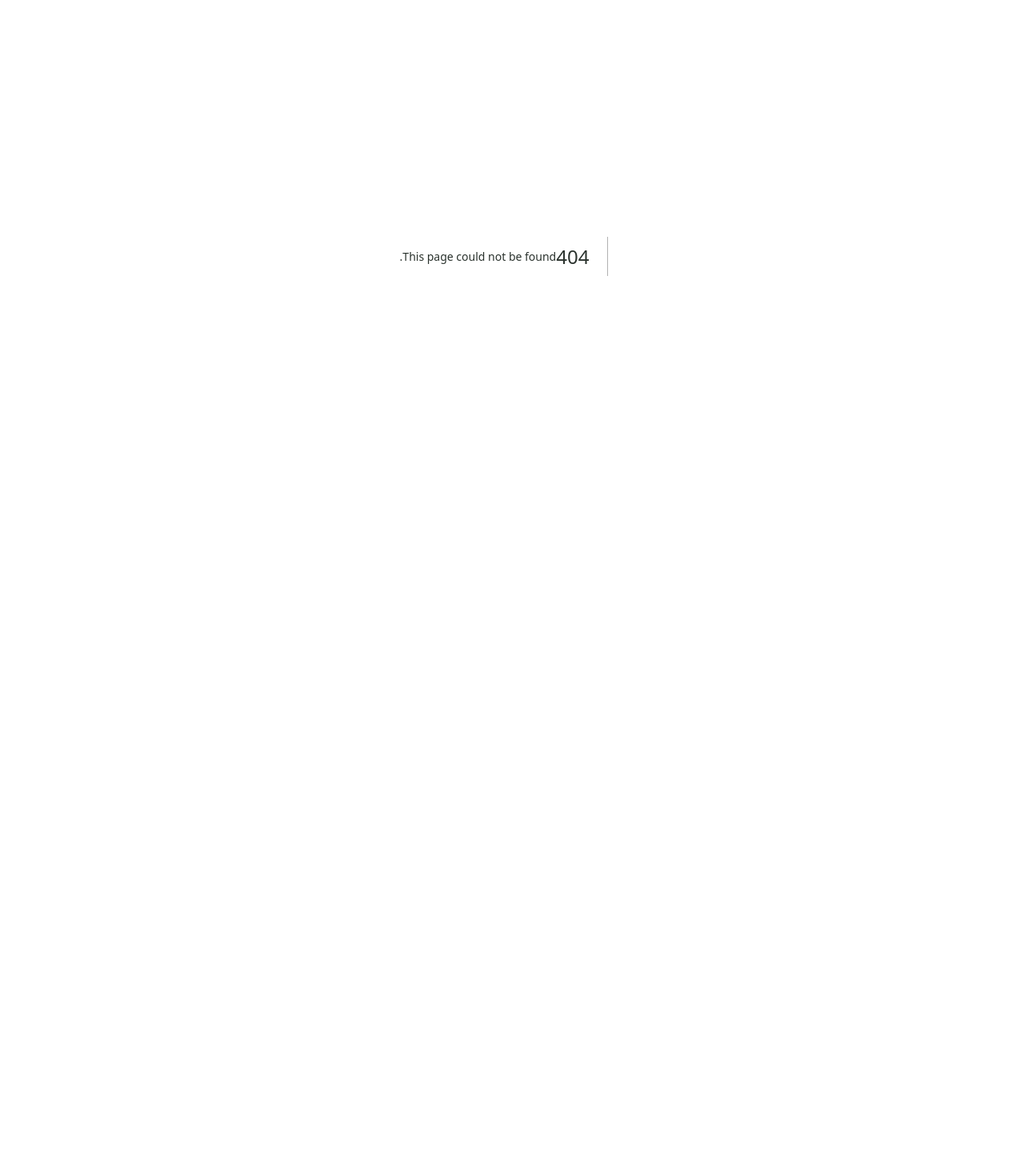
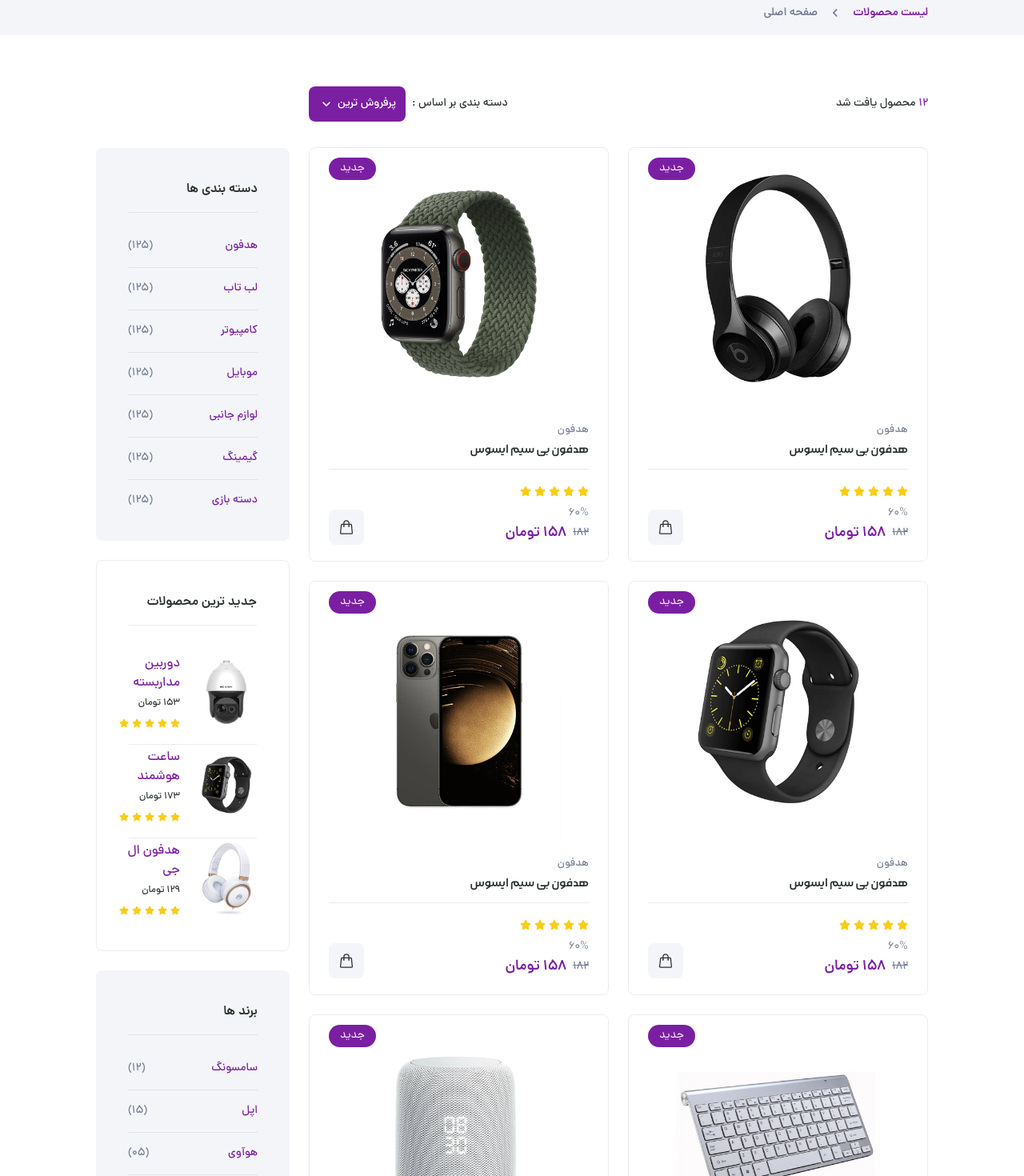
Before and after one commit to Alireza-edk13/Elctro, a Next.js app: page /products-list in a window 1280 px wide. Before the commit this address had no page. Shown: the part 80-1550 px from the top of the page at 80% size. Before the commit the page ends 800 px from the top, so only its background shows below. Built offline with nearby package versions, Linux system fonts and the light colour scheme.

Commit message:
feat: product list

```diff
--- /dev/null
+++ b/src/app/(main)/products-list/page.js
@@ -0,0 +1,103 @@
+import React from 'react'
+import Breadcrumbs from '@/components/modules/Breadcrumbs/Breadcrumbs'
+import ProductBox from '@/components/modules/ProductBox/ProductBox'
+import { MdNavigateNext } from 'react-icons/md'
+import NewProduct from '@/components/templates/ProductList/NewProduct/NewProduct'
+
+
+export default function page() {
+    return (
+        <>
+            <Breadcrumbs destination="لیست محصولات" />
+            <section className=' container mt-8'>
+                <div className=' grid grid-cols-12 gap-6'>
+                    <div className=' col-span-12 lg:col-span-9'>
+                        <div className=' flex justify-between items-center my-8'>
+                            <span className='text-sm'><span className=' ml-1 text-main'>12</span>محصول یافت شد</span>
+                            <div className='text-sm flex-center gap-2'>
+                                <span>دسته بندی بر اساس :</span>
+                                <div className=' bg-main p-3  rounded-lg text-white flex-center gap-1'>
+                                    <span>پرفروش ترین </span>
+                                    <MdNavigateNext className=' text-xl rotate-90' />
+                                </div>
+                            </div>
+                        </div>
+                        <div className=' grid grid-cols-1 sm:grid-cols-2 2xl:grid-cols-3 gap-6'>
+                            <ProductBox isProductBoxForProductsList={true} pic="product-1" />
+                            <ProductBox isProductBoxForProductsList={true} pic="product-9" />
+                            <ProductBox isProductBoxForProductsList={true} pic="product-5" />
+                            <ProductBox isProductBoxForProductsList={true} pic="product-6" />
+                            <ProductBox isProductBoxForProductsList={true} pic="product-2" />
+                            <ProductBox isProductBoxForProductsList={true} pic="product-7" />
+                            <ProductBox isProductBoxForProductsList={true} pic="product-8" />
+                            <ProductBox isProductBoxForProductsList={true} pic="product-10" />
+                            <ProductBox isProductBoxForProductsList={true} pic="product-3" />
+                            <ProductBox isProductBoxForProductsList={true} pic="product-11" />
+                            <ProductBox isProductBoxForProductsList={true} pic="product-4" />
+                        </div>
+                    </div>
+                    <div className=' col-span-12 lg:col-span-3'>
+                        <div className=' bg-mainBg rounded-lg p-10 mt-[6.8rem]'>
+                            <h5 className=' font-semibold border-b pb-4 border-mainBorder mb-8'>دسته بندی ها</h5>
+                            <ul className=' space-y-4'>
+                                <li className=' flex justify-between border-b pb-4 border-mainBorder items-center text-main text-sm'>
+                                    <span>هدفون</span>
+                                    <span className=' text-mainGray'>(125)</span>
+                                </li>
+                                <li className=' flex justify-between border-b pb-4 border-mainBorder items-center text-main text-sm'>
+                                    <span>لب تاب</span>
+                                    <span className=' text-mainGray'>(125)</span>
+                                </li>
+                                <li className=' flex justify-between border-b pb-4 border-mainBorder items-center text-main text-sm'>
+                                    <span>کامپیوتر</span>
+                                    <span className=' text-mainGray'>(125)</span>
+                                </li>
+                                <li className=' flex justify-between border-b pb-4 border-mainBorder items-center text-main text-sm'>
+                                    <span>موبایل</span>
+                                    <span className=' text-mainGray'>(125)</span>
+                                </li>
+                                <li className=' flex justify-between border-b pb-4 border-mainBorder items-center text-main text-sm'>
+                                    <span>لوازم جانبی</span>
+                                    <span className=' text-mainGray'>(125)</span>
+                                </li>
+                                <li className=' flex justify-between border-b pb-4 border-mainBorder items-center text-main text-sm'>
+                                    <span>گیمینگ</span>
+                                    <span className=' text-mainGray'>(125)</span>
+                                </li>
+                                <li className=' flex justify-between border-mainBorder items-center text-main text-sm'>
+                                    <span>دسته بازی</span>
+                                    <span className=' text-mainGray'>(125)</span>
+                                </li>
+
+                            </ul>
+                        </div>
+                        <NewProduct />
+                        <div className=' bg-mainBg rounded-lg p-10'>
+                            <h5 className=' font-semibold border-b pb-4 border-mainBorder mb-8'>برند ها</h5>
+                            <ul className=' space-y-4'>
+                                <li className=' flex justify-between border-b pb-4 border-mainBorder items-center text-main text-sm'>
+                                    <span>سامسونگ</span>
+                                    <span className=' text-mainGray'>(12)</span>
+                                </li>
+                                <li className=' flex justify-between border-b pb-4 border-mainBorder items-center text-main text-sm'>
+                                    <span>اپل</span>
+                                    <span className=' text-mainGray'>(15)</span>
+                                </li>
+                                <li className=' flex justify-between border-b pb-4 border-mainBorder items-center text-main text-sm'>
+                                    <span>هوآوی</span>
+                                    <span className=' text-mainGray'>(05)</span>
+                                </li>
+
+                                <li className=' flex justify-between border-mainBorder items-center text-main text-sm'>
+                                    <span>ال جی</span>
+                                    <span className=' text-mainGray'>(21)</span>
+                                </li>
+
+                            </ul>
+                        </div>
+                    </div>
+                </div>
+            </section>
+        </>
+    )
+}
--- a/src/components/modules/Breadcrumbs/Breadcrumbs.js
+++ b/src/components/modules/Breadcrumbs/Breadcrumbs.js
@@ -6,10 +6,10 @@
     return (
         <section className=' bg-mainBg font-semibold text-sm'>
             <div className="container">
-                <div className='flex items-center justify-end h-14'>
+                <div className='flex items-center h-14'>
                     <Link href={'/'} className=' text-main'>{destination}</Link>
                     <span className="mx-3  cursor-pointer">
-                        <MdNavigateNext className=' text-xl text-mainGray' />
+                        <MdNavigateNext className=' text-xl rotate-180 text-mainGray' />
                     </span>
                     <Link href="/" className=' text-mainGray'>صفحه اصلی</Link>
                 </div>
--- a/src/components/modules/Footer/Newsleter/Newsleter.js
+++ b/src/components/modules/Footer/Newsleter/Newsleter.js
@@ -16,8 +16,8 @@
                         <p className=" text-md mt-6 md:mt-0  2xl:text-lg text-center font-morabba"> و کد تخفیف 25 درصدی برای اولین خرید دریافت کنی</p>
 
                         <form className=" w-full md:w-96 relative">
-                            <input type="text" className=' w-full mt-12 md:mt-0 md:w-96 h-12 rounded-full text-mainBlack py-4 pr-5' placeholder="ایمیل خودتو وارد کن" />
-                            <button className=" absolute text-white flex-center bg-mainBlack rounded-full py-4 w-28 h-12 left-0 top-12 md:top-0 cursor-pointer">ارسال</button>
+                            <input type="text" className=' w-full mt-12 md:mt-0 md:w-96 h-12 rounded-full text-mainBlack py-4 pr-5 text-sm sm:text-base' placeholder="ایمیل خودتو وارد کن" />
+                            <button className=" absolute text-white flex-center bg-mainBlack rounded-full py-4 w-28 h-12 left-0 top-12 md:top-0 cursor-pointer  text-sm sm:text-base">ارسال</button>
                         </form>
 
                     </div>
--- a/src/components/modules/ProductBox/ProductBox.js
+++ b/src/components/modules/ProductBox/ProductBox.js
@@ -8,16 +8,16 @@
 import { MdOutlineRemoveRedEye } from "react-icons/md";
 
 
-export default function ProductBox({ pic }) {
+export default function ProductBox({ pic , isProductBoxForProductsList }) {
     return (
-        <div className=" group hover:shadow-custom transition-all duration-200 ease-in mb-16">
+        <div className={` group hover:shadow-custom transition-all duration-200 ease-in  ${ isProductBoxForProductsList ? " border border-mainBorder rounded-lg" : "mb-16"}`}>
             <div className=" bg-white overflow-hidden rounded-lg px-6">
                 <div className=' relative'>
                     <span className=" absolute text-sm font-normal flex-center top-3 left-0 bg-main text-white px-3.5 py-1 rounded-full z-20">جدید</span>
                     <Link href="/" className="product-img">
                         <Image src={`/images/product/${pic}.webp`} className=' sm:group-hover:scale-110 transition-all duration-200 ease-in' width={352} height={352} alt="product" />
                     </Link>
-                    <div className=" flex flex-col justify-center items-center sm:flex-row sm:opacity-0 transition-all duration-200 ease-in sm:group-hover:opacity-100 z-20 absolute right-0 top-8 left-auto sm:inset-0 xxl:bottom-auto xxl:right-auto xxl:top-24 xxl:left-7  gap-2">
+                    <div className={`flex flex-col justify-center items-center sm:flex-row sm:opacity-0 transition-all duration-200 ease-in sm:group-hover:opacity-100 z-20 absolute right-0 top-8 left-auto sm:inset-0 gap-2 ${ isProductBoxForProductsList ? "" : "xxl:bottom-auto xxl:right-auto xxl:top-24 xxl:left-7"}`}>
                         <div className="p-3 bg-white cursor-pointer transition-all duration-200 ease-in hover:bg-main relative hover:text-white  text-xl shadow-custom rounded-lg product-btn compare">
                             <VscGitCompare />
                         </div>
--- /dev/null
+++ b/src/components/templates/ProductList/NewProduct/NewProduct.js
@@ -0,0 +1,58 @@
+import React from 'react'
+import Image from 'next/image'
+import { FaStar } from 'react-icons/fa'
+export default function NewProduct() {
+    return (
+        <div className=' border border-mainBorder rounded-lg p-10 my-6'>
+            <h5 className=' font-semibold border-b pb-4 border-mainBorder mb-8'> جدید ترین محصولات</h5>
+
+            <div className=' flex-center gap-2 border-b pb-4 border-mainBorder '>
+                <Image src="/images/product/product-11.webp" width={100} height={100} alt="product" />
+                <div className=' space-y-2'>
+                    <h5 className=' text-main'>دوربین مداربسته</h5>
+                    <span className=' text-xs'>153 تومان</span>
+                    <div className=" flex items-center my-2 justify-start gap-1 text-yellow-400 text-xs">
+                        <FaStar />
+                        <FaStar />
+                        <FaStar />
+                        <FaStar />
+                        <FaStar />
+                    </div>
+                </div>
+
+            </div>
+
+            <div className=' flex-center gap-2 border-b pb-4 border-mainBorder '>
+                <Image src="/images/product/product-5.webp" width={100} height={100} alt="product" />
+                <div className=' space-y-2'>
+                    <h5 className=' text-main'>ساعت هوشمند</h5>
+                    <span className=' text-xs'>173 تومان</span>
+                    <div className=" flex items-center my-2 justify-start gap-1 text-yellow-400 text-xs">
+                        <FaStar />
+                        <FaStar />
+                        <FaStar />
+                        <FaStar />
+                        <FaStar />
+                    </div>
+                </div>
+
+            </div>
+
+            <div className=' flex-center gap-2 '>
+                <Image src="/images/product/product-8.webp" width={100} height={100} alt="product" />
+                <div className=' space-y-2'>
+                    <h5 className=' text-main'>هدفون ال جی</h5>
+                    <span className=' text-xs'>129 تومان</span>
+                    <div className=" flex items-center my-2 justify-start gap-1 text-yellow-400 text-xs">
+                        <FaStar />
+                        <FaStar />
+                        <FaStar />
+                        <FaStar />
+                        <FaStar />
+                    </div>
+                </div>
+
+            </div>
+        </div>
+    )
+}
```
